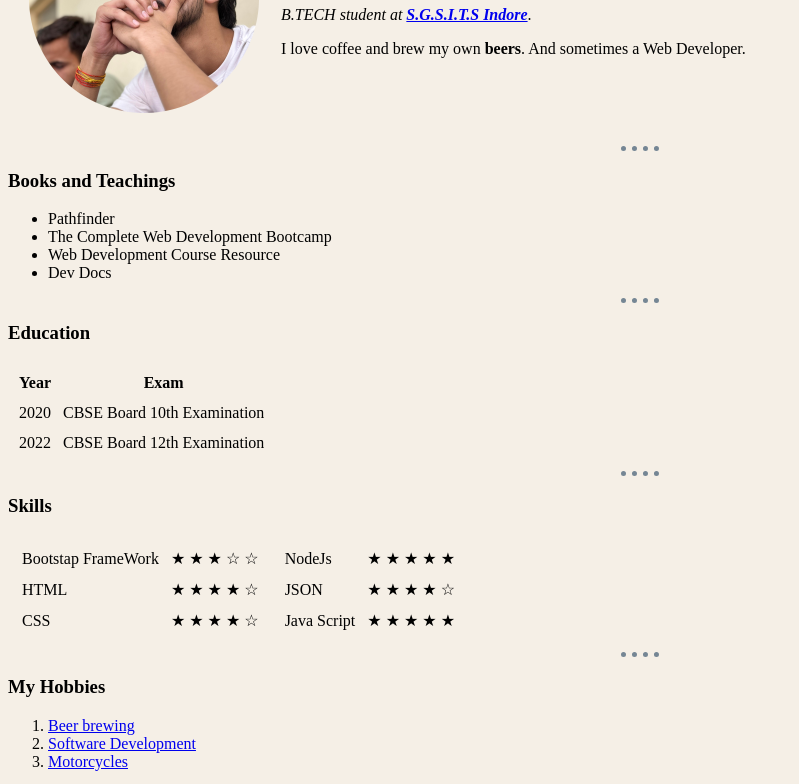
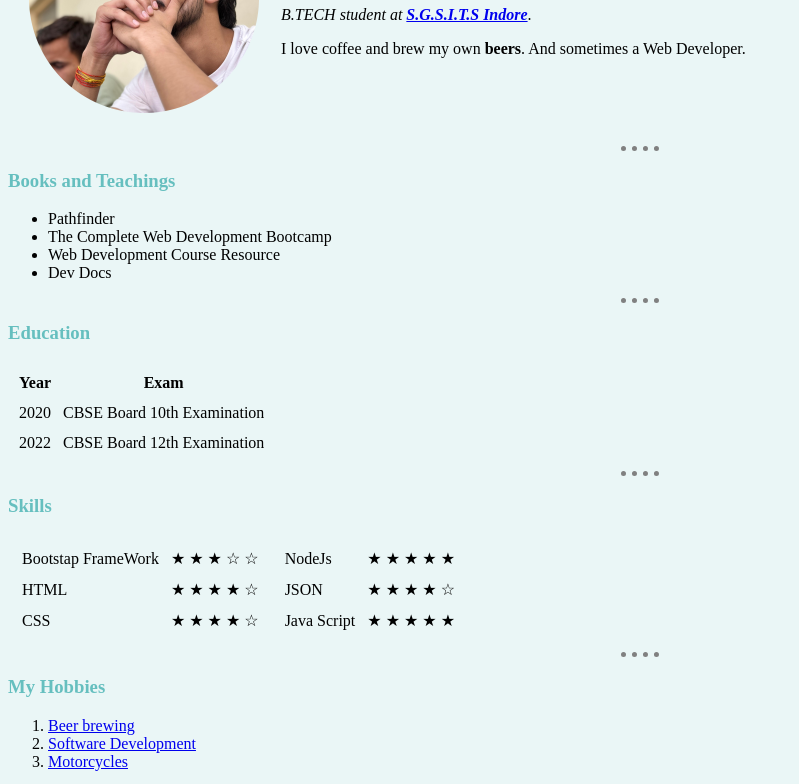
Before and after one commit to Divyanshu026/Html_My_Site, a plain HTML site: page index.html in a window 1280 px wide. Shown: the part 146-930 px from the top of the page, without its empty margins (0-799 px from the left). Drawn offline with Linux system fonts and the light colour scheme.

Commit message:
Initial commit

```diff
--- /dev/null
+++ b/css/style.css
@@ -0,0 +1,14 @@
+body {
+    background-color: #EAF6F6;
+}
+
+hr {
+    border-style: none;
+    border-top-style: dotted;
+    border-color: grey;
+    border-width: 5px;
+    width: 3%;
+}
+h1,h3 {
+    color: #66BFBF;
+}
--- a/index.html
+++ b/index.html
@@ -3,19 +3,7 @@
   <head>
     <meta charset="UTF-8">
     <title>Divyanshu's Personal Site</title>
-    <style>
-      body {
-        background-color: #F5EFE6;
-      }
-      hr {
-        background-color: #F5EFE6;
-        border-style: none;
-        border-top-style: dotted;
-        border-color: #758694;
-        border-width: 5px;
-        width: 3%;
-      }
-    </style>
+    <link rel="stylesheet" href="css/style.css">
   </head>
   <body>
     <table cellspacing="20">
```
Also changed, not shown: Contacts.html (+5 -2 lines).
